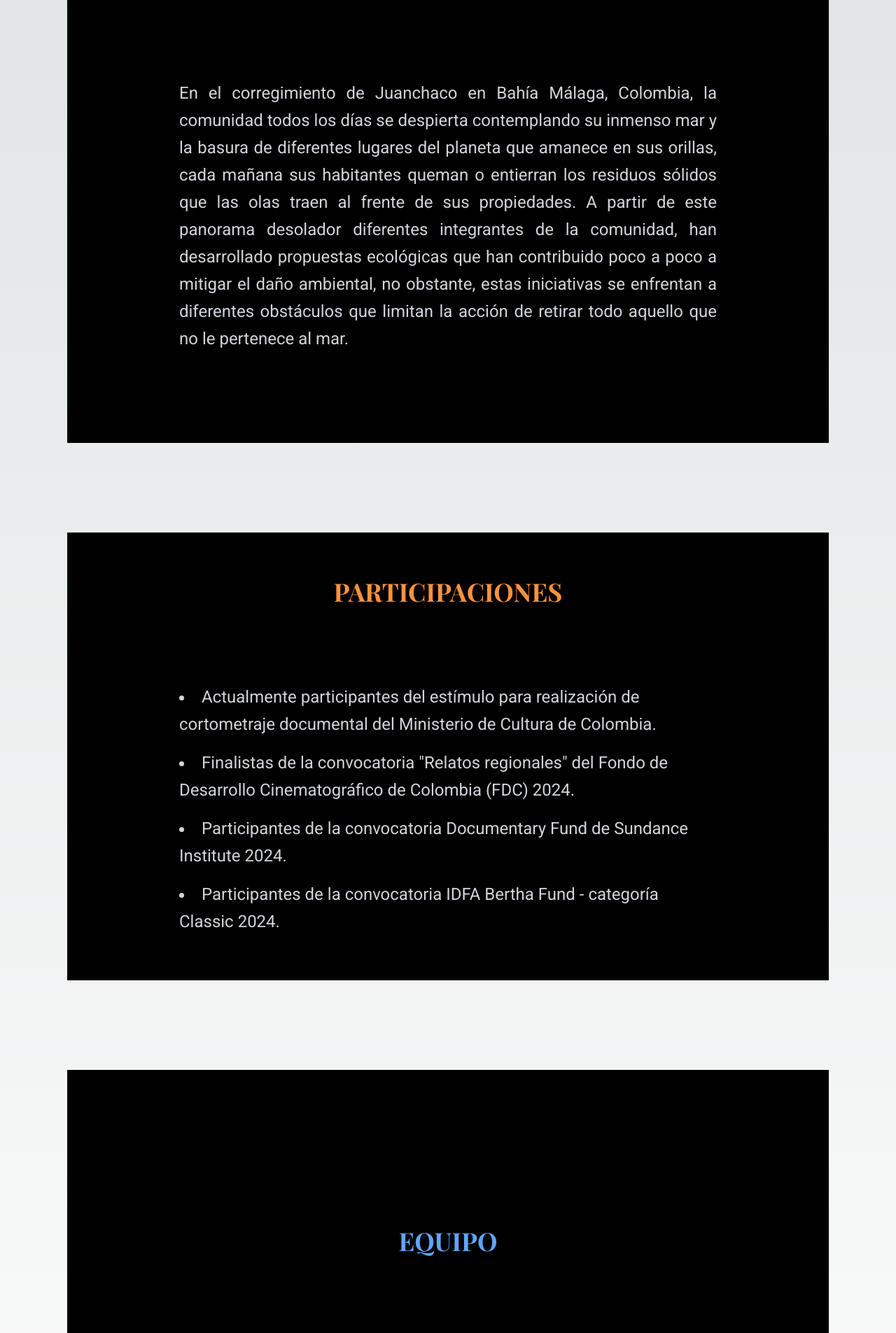
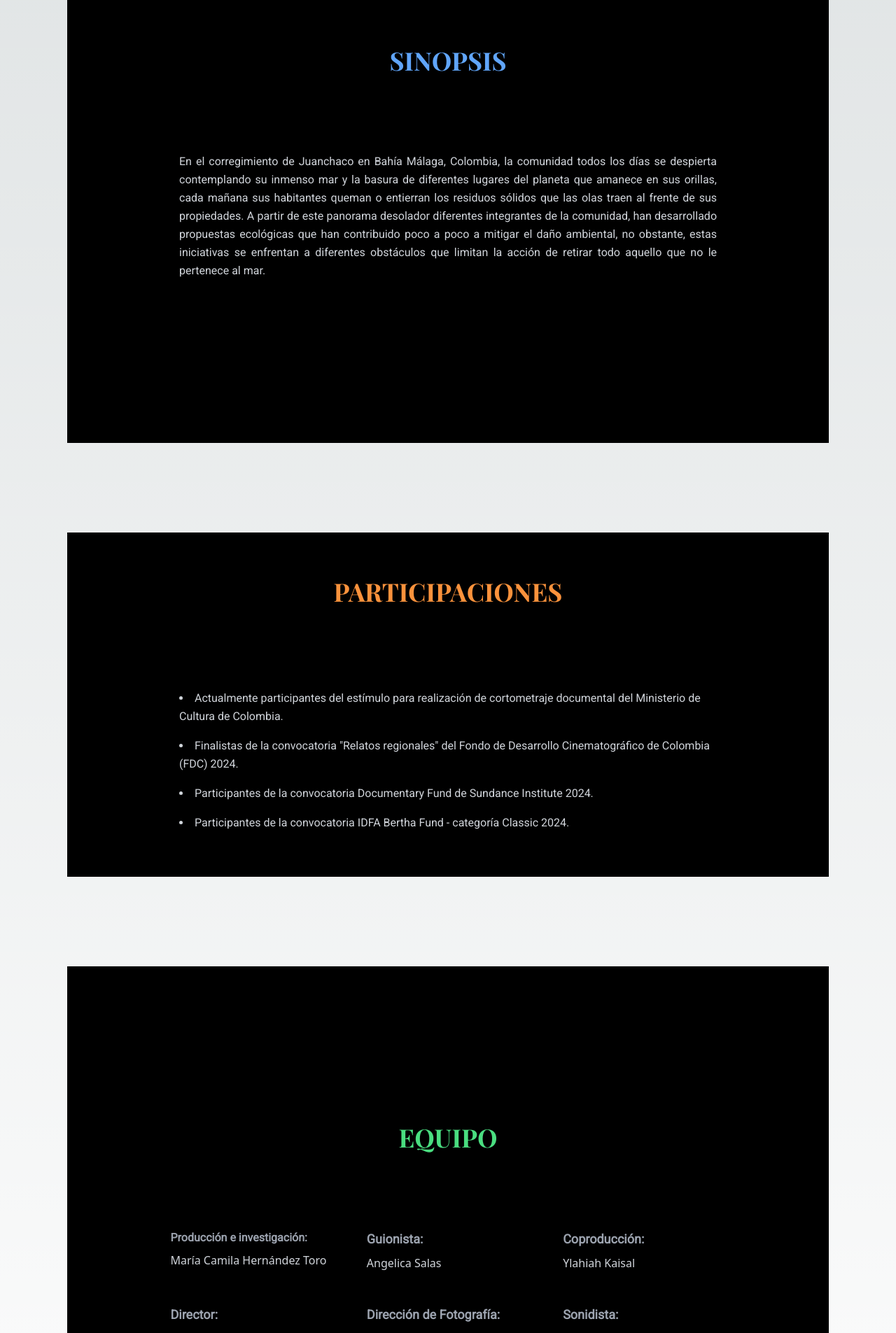
Before and after one commit to oscgonz19/NotEveryThingBelongsToTheSea, a Next.js app: page / in a window 1280 px wide. Shown: the part 1031-2936 px from the top of the page at 70% size. Built offline with nearby package versions, Linux system fonts and the light colour scheme.

Commit message:
now side of letters

```diff
--- a/src/app/components/AboutSection.jsx
+++ b/src/app/components/AboutSection.jsx
@@ -16,7 +16,7 @@ const AboutSection = () => {
 
         {/* Contenido del texto centrado */}
         <p
-          className="text-2xl leading-relaxed text-justify max-w-3xl text-gray-300" // Tamaño del texto más grande y color gris más suave
+          className="mt-2 leading-relaxed text-justify max-w-3xl text-gray-300" // Tamaño del texto más grande y color gris más suave
           style={{
             fontFamily: "'Roboto', sans-serif",
             textShadow: '1px 1px 2px rgba(0, 0, 0, 0.7)', // Sombra para darle mayor profundidad
--- a/src/app/components/TechSheet.jsx
+++ b/src/app/components/TechSheet.jsx
@@ -6,7 +6,7 @@ const TechSheet = () => {
       <div className="max-w-6xl w-full flex flex-col items-center space-y-16">
         {/* Título centrado con color azul */}
         <h2
-          className="text-4xl font-bold text-blue-400 text-center mb-12"
+          className="text-4xl font-bold text-green-400 text-center mb-12"
           style={{
             fontFamily: "'Playfair Display', serif",
           }}
--- a/src/app/components/TrajectorySection.jsx
+++ b/src/app/components/TrajectorySection.jsx
@@ -18,7 +18,7 @@ const TrajectorySection = () => {
         <div className="max-w-4xl mx-auto px-4 sm:px-6 lg:px-8 space-y-12">
           {/* Premios y Reconocimientos */}
           <div className="w-full max-w-3xl">
-            <ul className="text-2xl list-disc list-inside space-y-4 leading-relaxed text-gray-300"
+            <ul className="mt-2 list-disc list-inside space-y-4 leading-relaxed text-gray-300"
               style={{
                 fontFamily: "'Roboto', sans-serif",
               }}
```
